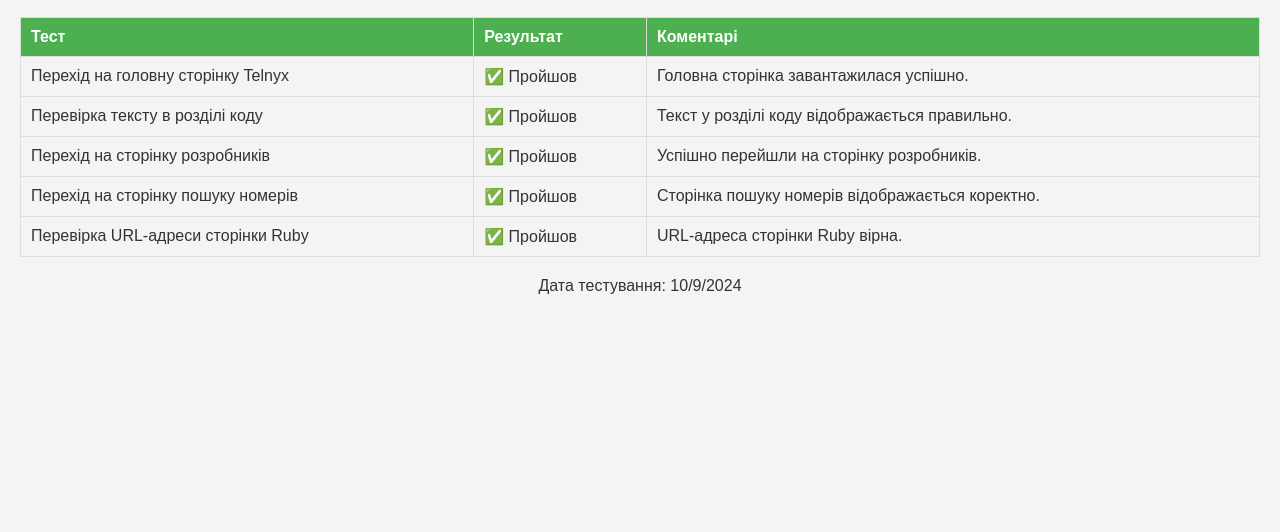
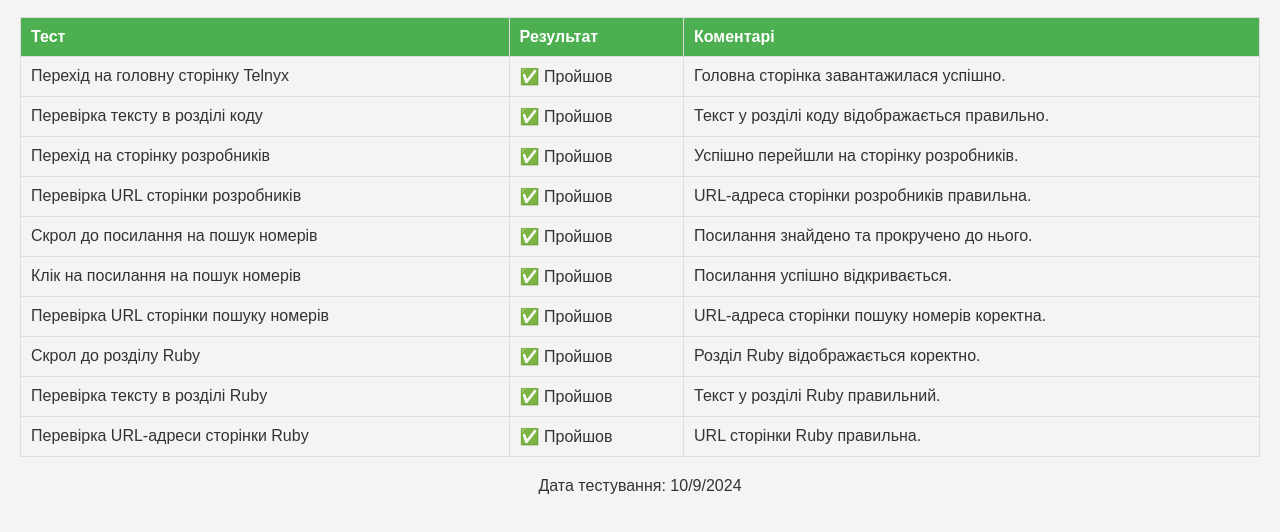
Before and after one commit to Vadym23IT/Tests, a website: page index.html in a window 1280 px wide. Shown: the part 138-670 px from the top of the page. Drawn offline with Linux system fonts and the light colour scheme.

Commit message:
Update index.html

```diff
--- a/index.html
+++ b/index.html
@@ -73,14 +73,39 @@
                 <td>Успішно перейшли на сторінку розробників.</td>
             </tr>
             <tr>
-                <td>Перехід на сторінку пошуку номерів</td>
+                <td>Перевірка URL сторінки розробників</td>
                 <td>✅ Пройшов</td>
-                <td>Сторінка пошуку номерів відображається коректно.</td>
+                <td>URL-адреса сторінки розробників правильна.</td>
+            </tr>
+            <tr>
+                <td>Скрол до посилання на пошук номерів</td>
+                <td>✅ Пройшов</td>
+                <td>Посилання знайдено та прокручено до нього.</td>
+            </tr>
+            <tr>
+                <td>Клік на посилання на пошук номерів</td>
+                <td>✅ Пройшов</td>
+                <td>Посилання успішно відкривається.</td>
+            </tr>
+            <tr>
+                <td>Перевірка URL сторінки пошуку номерів</td>
+                <td>✅ Пройшов</td>
+                <td>URL-адреса сторінки пошуку номерів коректна.</td>
+            </tr>
+            <tr>
+                <td>Скрол до розділу Ruby</td>
+                <td>✅ Пройшов</td>
+                <td>Розділ Ruby відображається коректно.</td>
+            </tr>
+            <tr>
+                <td>Перевірка тексту в розділі Ruby</td>
+                <td>✅ Пройшов</td>
+                <td>Текст у розділі Ruby правильний.</td>
             </tr>
             <tr>
                 <td>Перевірка URL-адреси сторінки Ruby</td>
                 <td>✅ Пройшов</td>
-                <td>URL-адреса сторінки Ruby вірна.</td>
+                <td>URL сторінки Ruby правильна.</td>
             </tr>
         </tbody>
     </table>
@@ -90,6 +115,7 @@
     </footer>
 
     <script>
+        // Додаємо дату тестування
         document.getElementById('test-date').textContent = new Date().toLocaleDateString();
     </script>
 </body>
```
